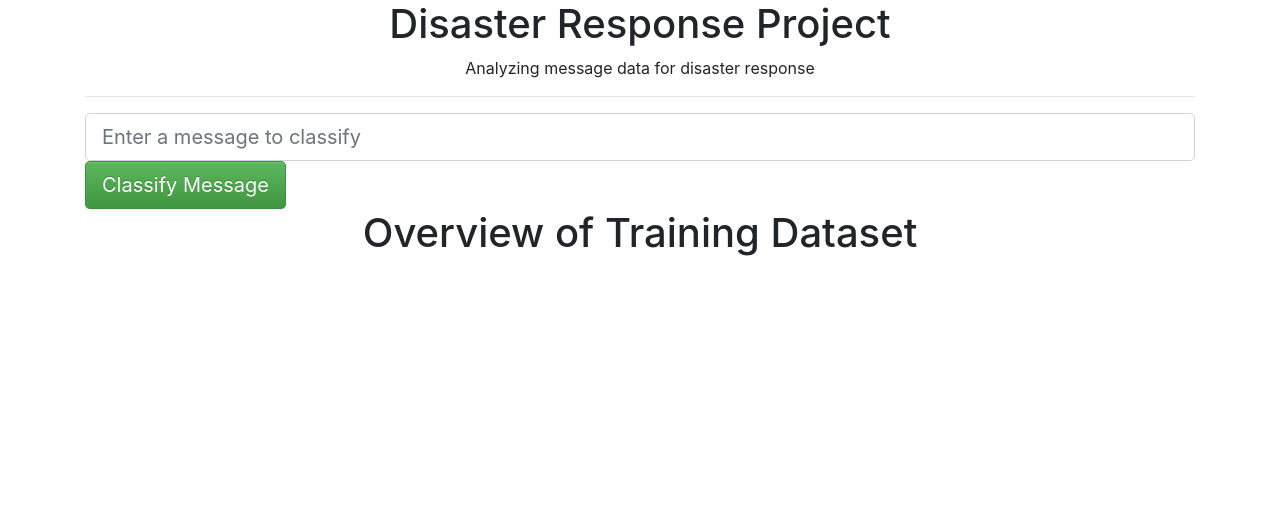
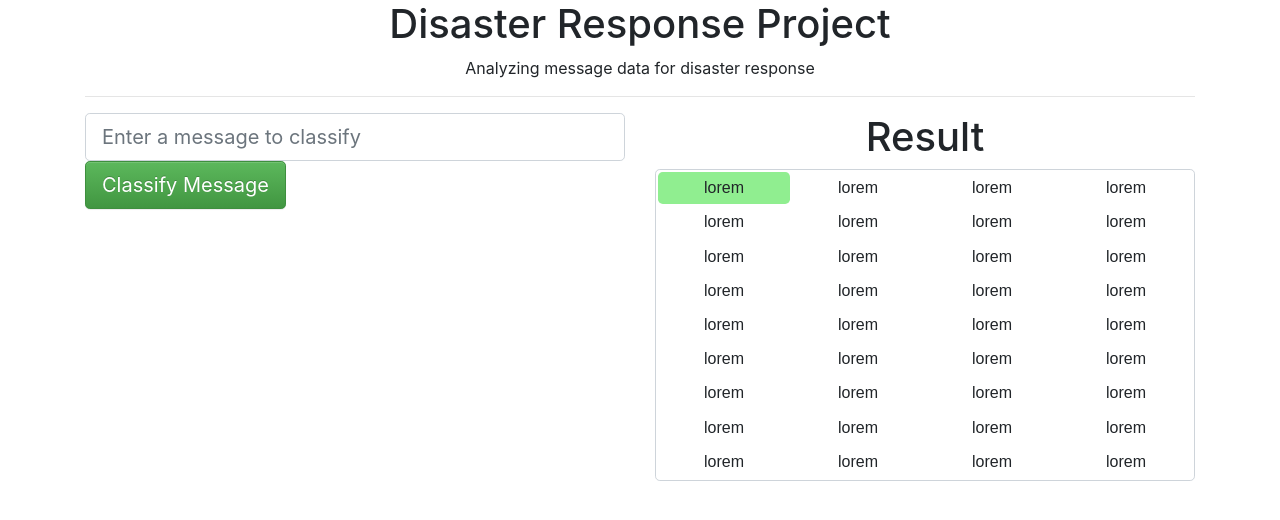
Before and after one commit to LinkWentz/Disaster-Response-Pipelines, a Flask app: template app/templates/master.html in a window 1280 px wide. Shown: the part 56-576 px from the top of the page. Run offline with Flask 2, Linux system fonts and the light colour scheme; the template is opened without the code that fills it, so the values that code supplies are empty; parts of the project's set-up code (start-up, migrations or seed data) failed here and were passed over; some libraries are stand-ins or nearby versions.

Commit message:
Move results to landing page

```diff
--- a/app/templates/master.html
+++ b/app/templates/master.html
@@ -12,6 +12,7 @@
     <script src="https://stackpath.bootstrapcdn.com/bootstrap/4.3.1/js/bootstrap.min.js" integrity="sha384-JjSmVgyd0p3pXB1rRibZUAYoIIy6OrQ6VrjIEaFf/nJGzIxFDsf4x0xIM+B07jRM" crossorigin="anonymous"></script>
     <script src="https://ajax.googleapis.com/ajax/libs/jquery/3.3.1/jquery.min.js"></script>
     <script src="https://cdn.plot.ly/plotly-latest.min.js"></script>
+
     <style>
         td {
             font-family: Arial;
@@ -31,7 +32,6 @@
 </head>
 
 <body>
-
 <nav class="navbar navbar-inverse navbar-fixed-top">
     <div class="container">
         <div class="navbar-header">
@@ -54,7 +54,7 @@
         <hr />
 
         <div class="row">
-            <div class="col-lg-12 form-group-lg">
+            <div class="col-6 form-group-lg">
                 <form action="/go" method="get">
                     <input type="text" class="form-control form-control-lg" name="query" placeholder="Enter a message to classify">
                     <div class="col-lg-offset-5">
@@ -62,14 +62,72 @@
                     </div>
                 </form>
             </div>
+            <div class='col-6'>
+                <h1 class="text-center">Result</h1>
+                <table class='text-center outline'>
+                    <tbody>
+                        <tr>
+                            <td class='correct'>lorem</td>
+                            <td>lorem</td>
+                            <td>lorem</td>
+                            <td>lorem</td>
+                        </tr>
+                        <tr>
+                            <td>lorem</td>
+                            <td>lorem</td>
+                            <td>lorem</td>
+                            <td>lorem</td>
+                        </tr>
+                        <tr>
+                            <td>lorem</td>
+                            <td>lorem</td>
+                            <td>lorem</td>
+                            <td>lorem</td>
+                        </tr>
+                        <tr>
+                            <td>lorem</td>
+                            <td>lorem</td>
+                            <td>lorem</td>
+                            <td>lorem</td>
+                        </tr>
+                        <tr>
+                            <td>lorem</td>
+                            <td>lorem</td>
+                            <td>lorem</td>
+                            <td>lorem</td>
+                        </tr>
+                        <tr>
+                            <td>lorem</td>
+                            <td>lorem</td>
+                            <td>lorem</td>
+                            <td>lorem</td>
+                        </tr>
+                        <tr>
+                            <td>lorem</td>
+                            <td>lorem</td>
+                            <td>lorem</td>
+                            <td>lorem</td>
+                        </tr>
+                        <tr>
+                            <td>lorem</td>
+                            <td>lorem</td>
+                            <td>lorem</td>
+                            <td>lorem</td>
+                        </tr>
+                        <tr>
+                            <td>lorem</td>
+                            <td>lorem</td>
+                            <td>lorem</td>
+                            <td>lorem</td>
+                        </tr>
+                    </tbody>
+                </table>
+            </div>
         </div>
-
-        {% block message %}
-        {% endblock %}
     </div>
 </div>
 
-<div class="container">
+<!--div class="container">
     {% block content %}
         <div class="page-header">
             <h1 class="text-center">Overview of Training Dataset</h1>
@@ -79,7 +137,7 @@
     {% for id in ids %}
         <div id="{{id}}"></div>
     {% endfor %}
-</div>
+</div-->
 
 <script type="text/javascript">
     const graphs = {{graphJSON | safe}};
@@ -91,3 +149,68 @@
 
 </body>
 </html>
+<!--
+    <div class='row'>
+        <div class='col-3'></div>
+        <div class='col-6'>
+            <h1 class="text-center">Result</h1>
+            <table class='text-center outline'>
+                <tbody>
+                    <tr>
+                        <td class='correct'>lorem</td>
+                        <td>lorem</td>
+                        <td>lorem</td>
+                        <td>lorem</td>
+                    </tr>
+                    <tr>
+                        <td>lorem</td>
+                        <td>lorem</td>
+                        <td>lorem</td>
+                        <td>lorem</td>
+                    </tr>
+                    <tr>
+                        <td>lorem</td>
+                        <td>lorem</td>
+                        <td>lorem</td>
+                        <td>lorem</td>
+                    </tr>
+                    <tr>
+                        <td>lorem</td>
+                        <td>lorem</td>
+                        <td>lorem</td>
+                        <td>lorem</td>
+                    </tr>
+                    <tr>
+                        <td>lorem</td>
+                        <td>lorem</td>
+                        <td>lorem</td>
+                        <td>lorem</td>
+                    </tr>
+                    <tr>
+                        <td>lorem</td>
+                        <td>lorem</td>
+                        <td>lorem</td>
+                        <td>lorem</td>
+                    </tr>
+                    <tr>
+                        <td>lorem</td>
+                        <td>lorem</td>
+                        <td>lorem</td>
+                        <td>lorem</td>
+                    </tr>
+                    <tr>
+                        <td>lorem</td>
+                        <td>lorem</td>
+                        <td>lorem</td>
+                        <td>lorem</td>
+                    </tr>
+                    <tr>
+                        <td>lorem</td>
+                        <td>lorem</td>
+                        <td>lorem</td>
+                        <td>lorem</td>
+                    </tr>
+                </tbody>
+            </table>
+        </div>
+    </div>
```
Also changed, not shown: app/templates/go.html (deleted, +0 -74 lines).
